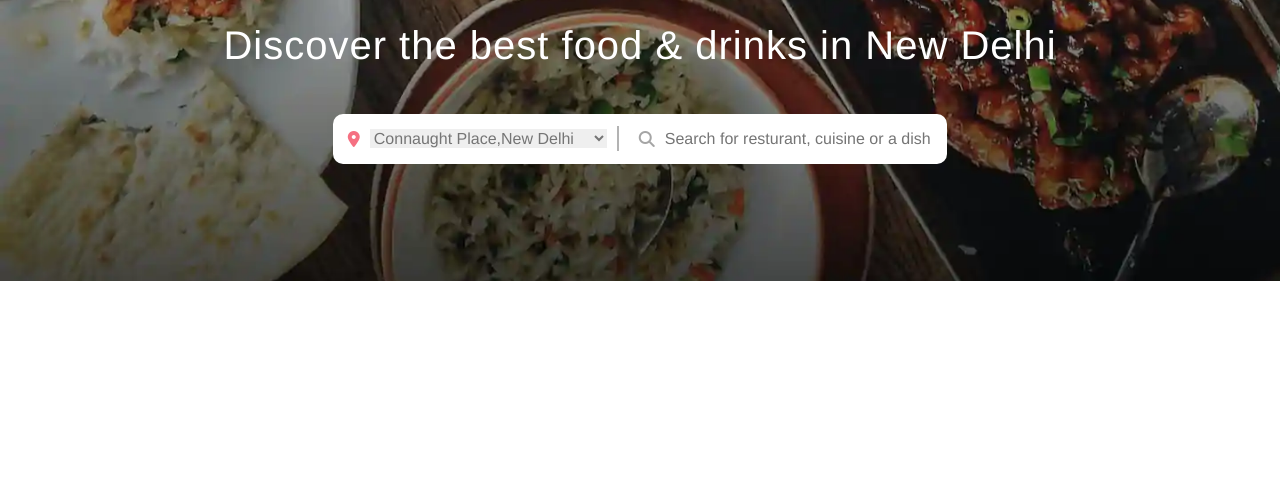
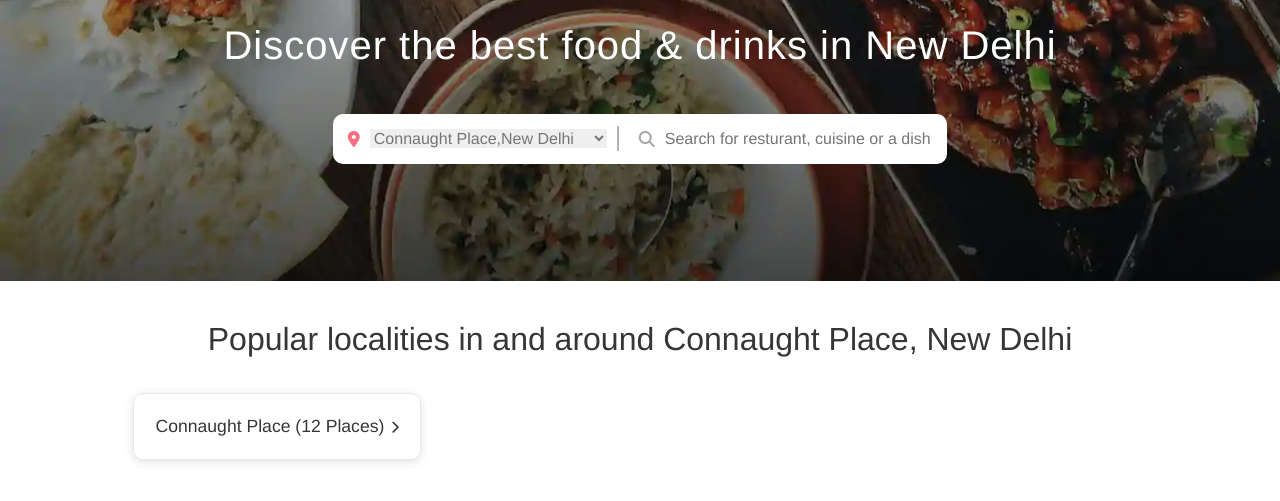
Before and after one commit to Asheekaur/zomato-landing-page, a plain HTML site: page index.html in a window 1280 px wide. Shown: the part 199-700 px from the top of the page. Drawn offline with Linux system fonts and the light colour scheme.

Commit message:
nearby place search section completed

```diff
--- a/assets/style/style.css
+++ b/assets/style/style.css
@@ -102,3 +102,37 @@ nav div.container {
 nav .nav-item:first-child {
   margin-right: 1.5rem;
 }
+/* nearby location section */
+section.nearby {
+  height: 40vh;
+}
+section.nearby div.container {
+  text-align: center;
+  padding: 40px 0px;
+  margin: 0px auto;
+  width: 90%;
+}
+section.nearby div.container h3 {
+  font-size: 2rem;
+  font-weight: 100;
+  color: #363636;
+}
+
+section.nearby div.container h3 b {
+  font-weight: 550;
+}
+section.nearby div.box {
+  display: flex;
+  max-width: 25%;
+  justify-content: space-evenly;
+  align-items: center;
+  padding: 22px 15px;
+  margin: 3% 6%;
+  cursor: pointer;
+  font-size: 1.1rem;
+  border-radius: 10px;
+  border: 1px solid rgb(232, 232, 232);
+  box-shadow: rgba(99, 99, 99, 0.2) 0px 2px 8px 0px;
+  font-weight: 100;
+  color: #363636;
+}
--- a/index.html
+++ b/index.html
@@ -39,6 +39,15 @@
             </div>
         </div>
     </header>
+    <section class="nearby">
+        <div class="container">
+            <h3>Popular localities in and around <b>Connaught Place, New Delhi</b></h3>
+            <div class="box">
+                <div>Connaught Place (12 Places)</div>
+                <div><i style="font-size: 0.8rem" class="fas fa-chevron-right"></i></div>
+            </div>
+        </div>
+    </section>
 </body>
 
 </html>
```
